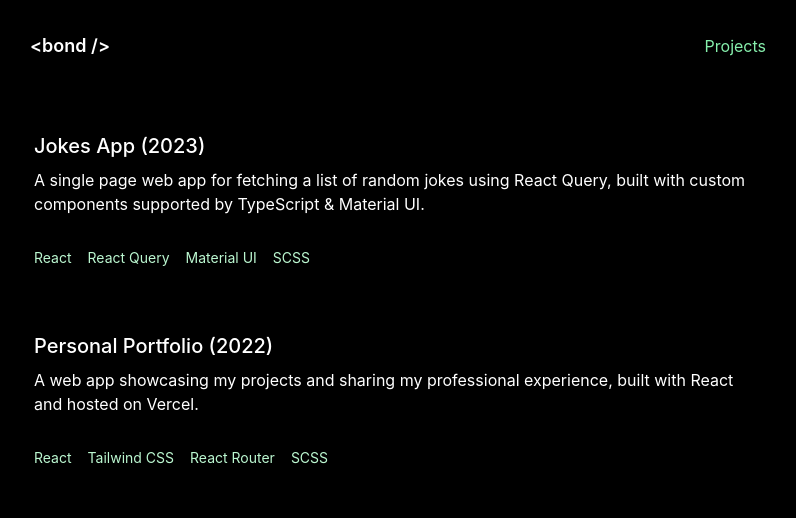
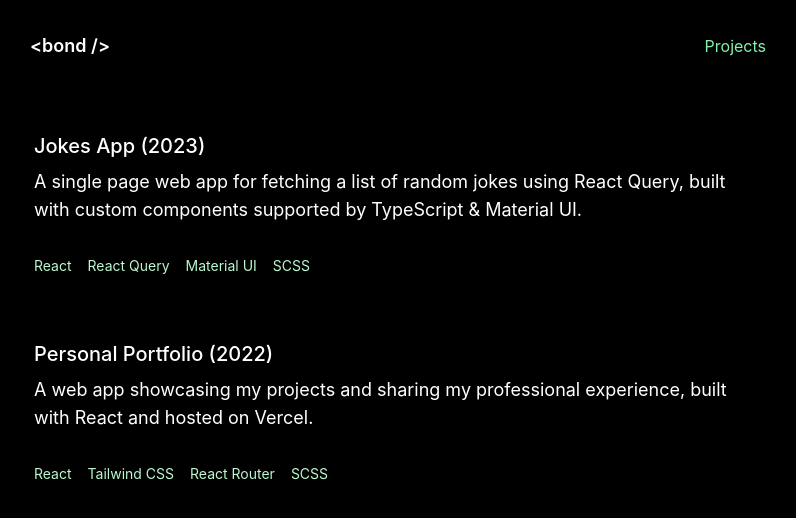
Before and after one commit to trinhbond/personal-portfolio, a React (Create React App) app: page /projects in a window 1280 px wide. Shown: the top 518 px of the page, without its empty margins (242-1038 px from the left). Built offline with nearby package versions, Linux system fonts and the light colour scheme.

Commit message:
Increase text size for description

```diff
--- a/src/pages/Home.js
+++ b/src/pages/Home.js
@@ -12,7 +12,7 @@ import Me from "../me.jpg";
 function Home() {
   return (
     <main className="max-w-3xl max-[600px]:py-5 py-10 px-5 max-[600px]:px-6 m-auto text-white overflow-x-hidden">
-      <div className="flex flex-col justify-center align-center gap-16 m-auto">
+      <div className="flex flex-col justify-center align-center gap-16">
         <div className="top">
           <p className="mb-4 text-lg max-[600px]:text-sm">
             Hey, my name is <br />
--- a/src/pages/Projects.js
+++ b/src/pages/Projects.js
@@ -40,7 +40,9 @@ function Projects() {
               >
                 {project.name} ({project.year})
               </Link>
-              <p className="max-[600px]:text-sm my-2">{project.description}</p>
+              <p className="max-[600px]:text-sm my-2 text-lg">
+                {project.description}
+              </p>
             </div>
             <div className="flex flex-row gap-4">
               {project.tech.map((i) => (
```
